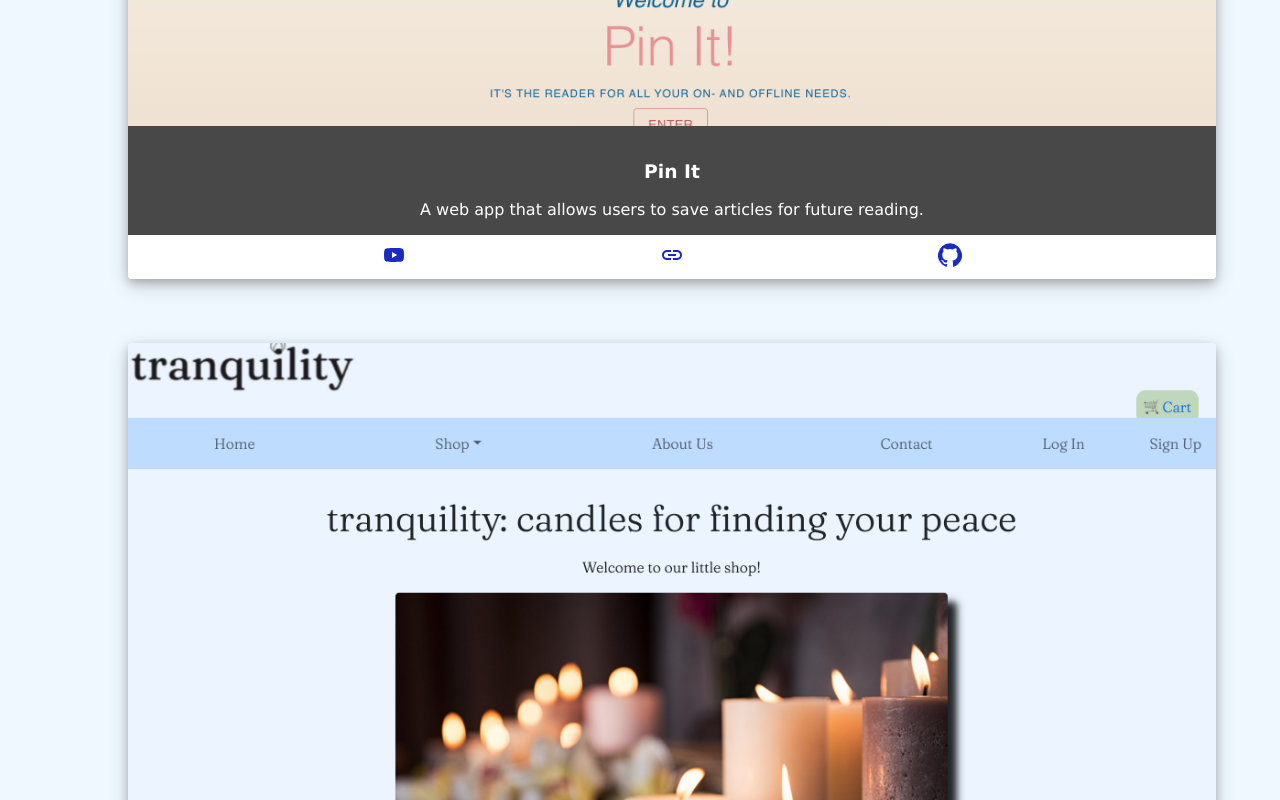
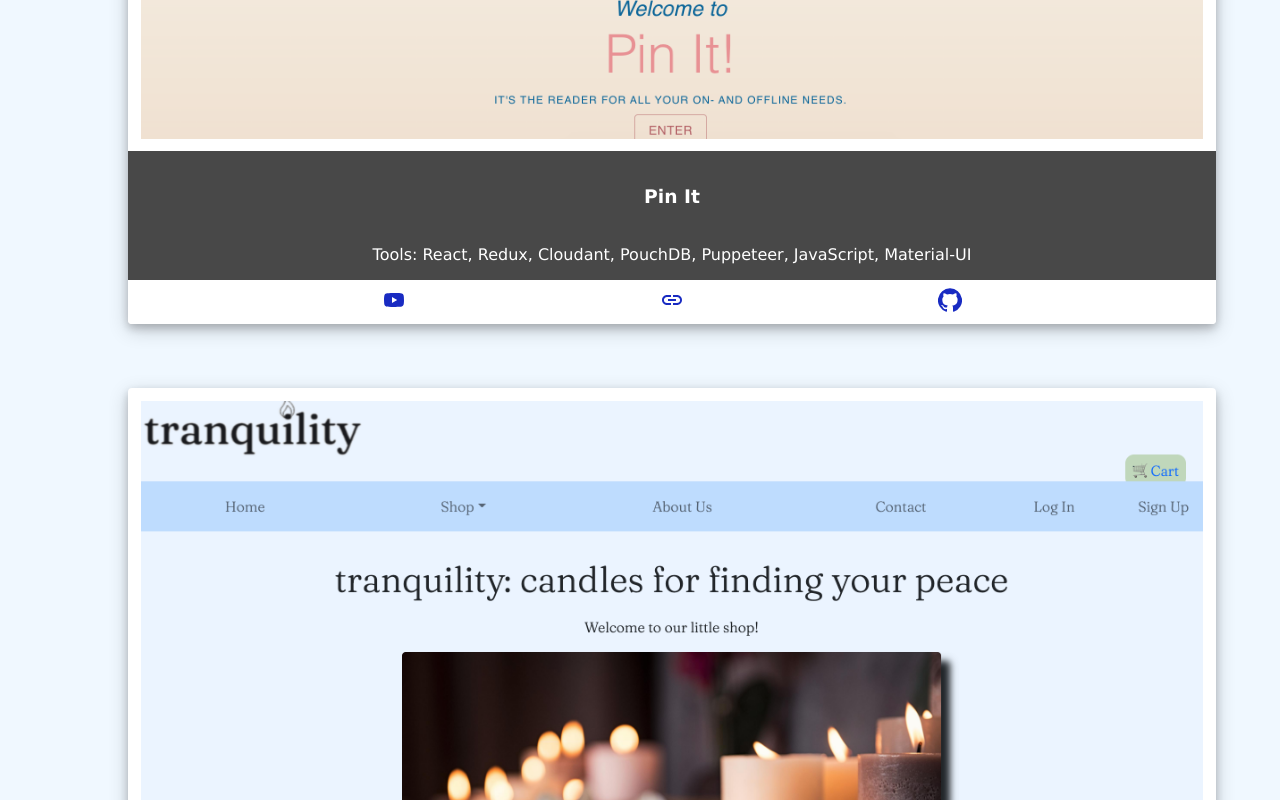
Before and after one commit to heathernoto/StarterPortfolio, a React (Create React App) app: page / in a window 1280 px wide. Shown: the part 2380-3180 px from the top of the page. Built offline with nearby package versions, Linux system fonts and the light colour scheme.

Commit message:
added tools field

```diff
--- a/src/Project.js
+++ b/src/Project.js
@@ -23,6 +23,7 @@ const useStyles = makeStyles((theme) => ({
   },
   cardMedia: {
     paddingTop: '56.25%', // 16:9
+    margin: '.80rem',
   },
   cardContent: {
     fontSize: '1rem',
@@ -53,7 +54,9 @@ export default function Project() {
               />
               <CardContent className={classes.cardContent} align="center">
                 <h3>{project.title}</h3>
-                {project.shortDescription}
+                {project.longDescription}
+                <br />
+                Tools: {project.tools}
               </CardContent>
               <CardActions className={classes.links}>
                 {/* YouTube demo */}
```
